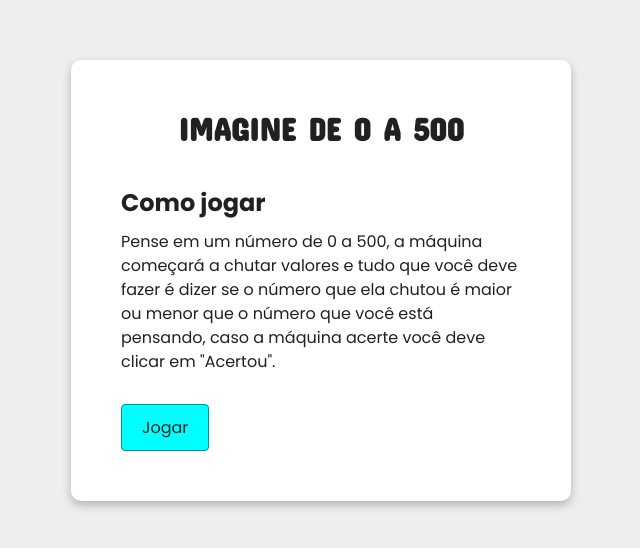
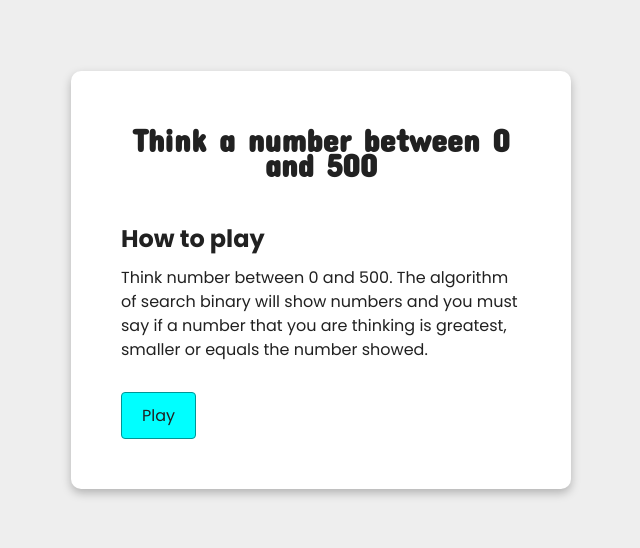
Before and after one commit to victormedeiros1/The-number-that-you-are-thinking, a React (Create React App) app: page / in a window 1280 px wide. Shown: the part 120-668 px from the top of the page, without its empty margins (319-959 px from the left). Built offline with nearby package versions, Linux system fonts and the light colour scheme.

Commit message:
feat: translate all messages to English

```diff
--- a/src/components/Container/styles.js
+++ b/src/components/Container/styles.js
@@ -7,4 +7,5 @@ export const ContainerStyles = styled.div`
   width: 100vw;
   height: 100vh;
   min-height: 600px;
+  padding: 0 20px;
 `;
--- a/src/components/Screens/GameOver/index.js
+++ b/src/components/Screens/GameOver/index.js
@@ -15,9 +15,9 @@ function GameOver() {
 
   return (
     <GameOverContainer>
-      <p>Fim de Jogo</p>
-      <p>O algortimo deu {attempts} palpites para acertar</p>
-      <Button onClick={resetStates}>Jogar Novamente</Button>
+      <p>Game Over</p>
+      <p>The algorithm of search binary needed {attempts} attempts for find the number that you was thinking.</p>
+      <Button onClick={resetStates}>Play again</Button>
     </GameOverContainer>
   );
 }
--- a/src/components/Screens/InGame/index.js
+++ b/src/components/Screens/InGame/index.js
@@ -30,11 +30,11 @@ function InGame() {
 
   return (
     <InGameContainer style={{ textAlign: "center" }}>
-      <p>Pense num número entre 0 e 500</p>
-      <p>O seu número é {machineNumber} ?</p>
-      <Button onClick={isSmaller}>Menor</Button>
-      <Button onClick={isRight}>Acertou</Button>
-      <Button onClick={isLarger}>Maior</Button>
+      <p>Think a number between 0 and 500.</p>
+      <p>The number that you are thinking is <b>{machineNumber}</b> ?</p>
+      <Button onClick={isSmaller}>Smaller</Button>
+      <Button onClick={isRight}>Equal</Button>
+      <Button onClick={isLarger}>Greatest</Button>
     </InGameContainer>
   );
 }
--- a/src/components/Screens/StartGame/index.js
+++ b/src/components/Screens/StartGame/index.js
@@ -8,17 +8,14 @@ function StartGame() {
 
   return (
     <StartGameContainer>
-      <Title>IMAGINE DE 0 A 500</Title>
+      <Title>Think a number between 0 and 500</Title>
       <Rules>
-        <h2>Como jogar</h2>
+        <h2>How to play</h2>
         <p>
-          Pense em um número de 0 a 500, a máquina começará a chutar valores e
-          tudo que você deve fazer é dizer se o número que ela chutou é maior ou
-          menor que o número que você está pensando, caso a máquina acerte você
-          deve clicar em "Acertou".
+          Think number between 0 and 500. The algorithm of search binary will show numbers and you must say if a number that you are thinking is greatest, smaller or equals the number showed.
         </p>
       </Rules>
-      <Button onClick={() => setScreen("InGame")}>Jogar</Button>
+      <Button onClick={() => setScreen("InGame")}>Play</Button>
     </StartGameContainer>
   );
 }
--- a/src/pages/styles.js
+++ b/src/pages/styles.js
@@ -1,7 +1,8 @@
 import styled from "styled-components";
 
 export const PainelStyles = styled.div`
-  width: 500px;
+  width: 100%;
+  max-width: 500px;
   border-radius: 10px;
   display: flex;
   justify-content: center;
```
